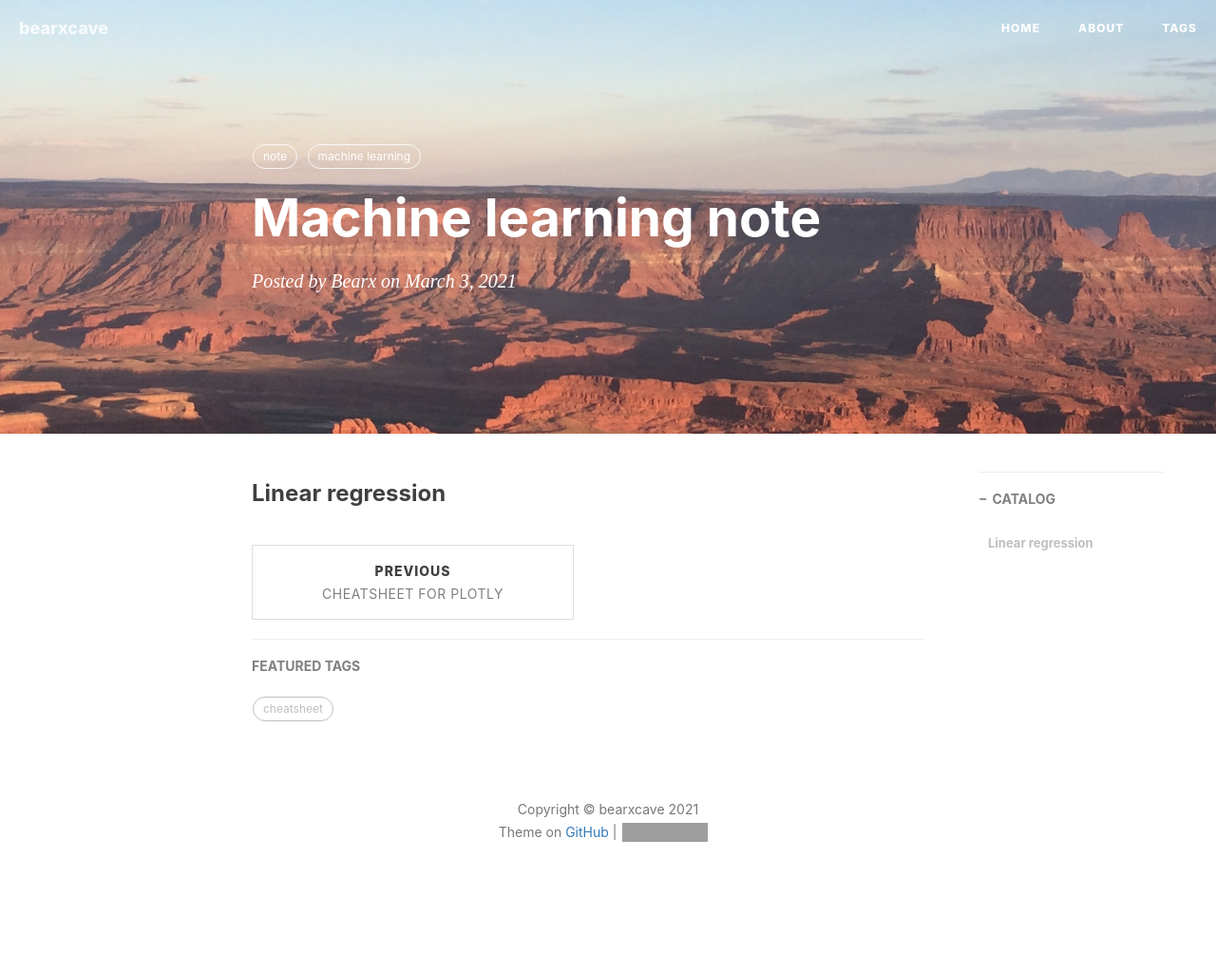
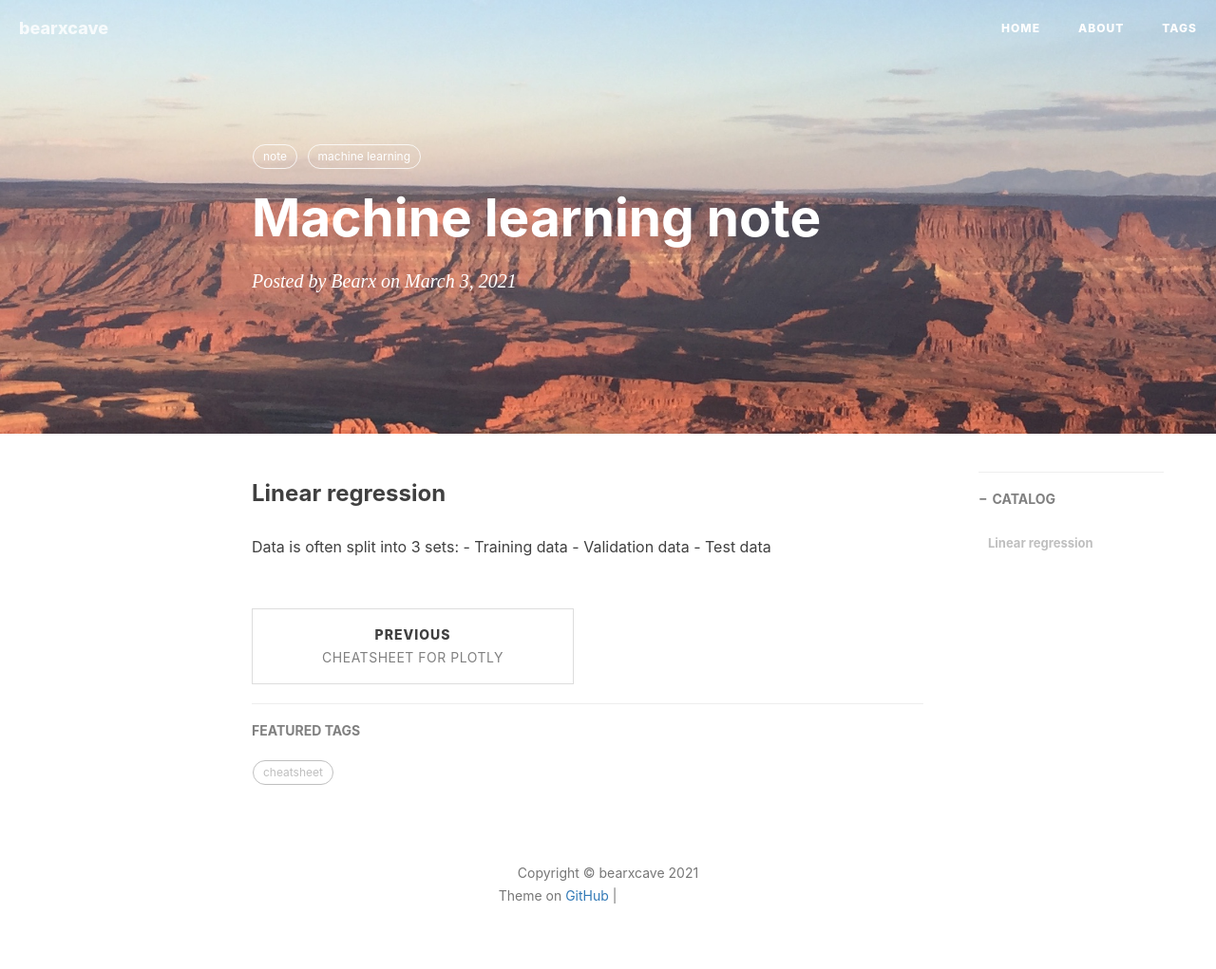
Before and after one commit to Bearxcave/Bearxcave.github.io, a Jekyll site: the page built from _posts/2021-03-03-cheatsheet-machine-learning-bootcamp-note.md, in a window 1280 px wide. Shown: the whole page at 95% size. Built offline with Jekyll 4.4.1, drawn with Linux system fonts in a browser that asks for light colours; nearby versions of some CDN libraries; comment, search, counter and statistics services are not loaded; before the commit the page ends 953 px from its top, so only the background shows below that; grey boxes are pictures that could not be loaded.

Commit message:
Update 2021-03-03-cheatsheet-machine-learning-bootcamp-note.md

```diff
--- a/_posts/2021-03-03-cheatsheet-machine-learning-bootcamp-note.md
+++ b/_posts/2021-03-03-cheatsheet-machine-learning-bootcamp-note.md
@@ -11,3 +11,8 @@
 ---
 
 ### Linear regression
+
+Data is often split into 3 sets:
+    - Training data
+    - Validation data
+    - Test data
```
